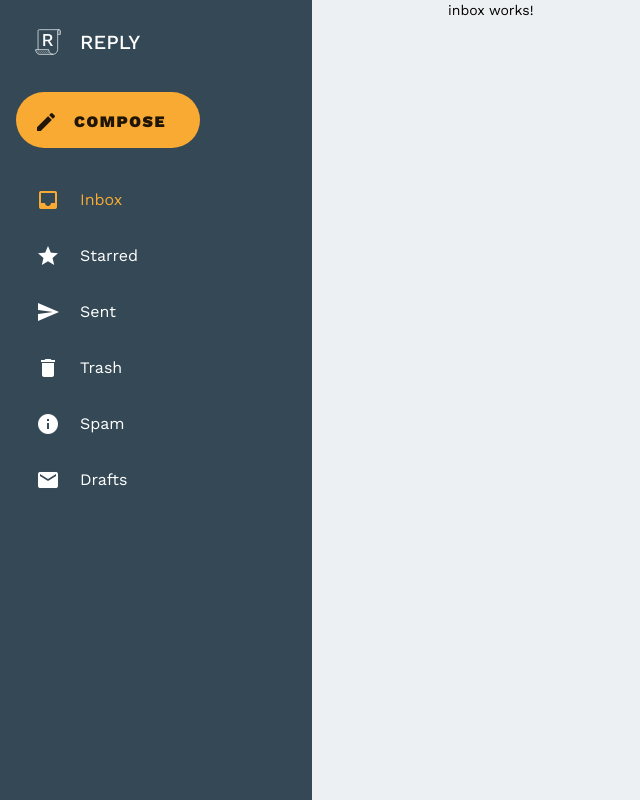
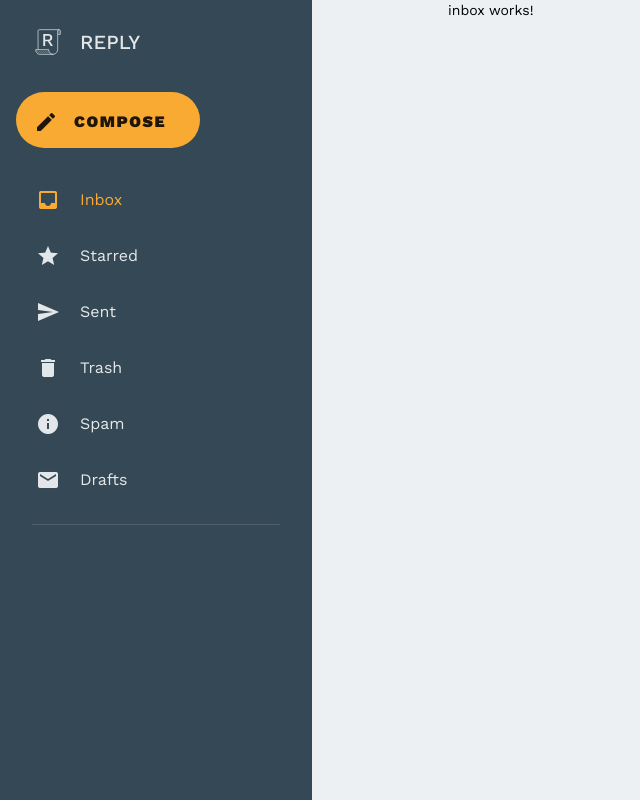
Before and after one commit to Char2sGu/reply, an Angular app: page /inbox in a window 1280 px wide. Shown: the whole page, without its empty margins (0-640 px from the left). Built offline with nearby package versions, Linux system fonts and the light colour scheme.

Commit message:
feat: implement nav divider on laptop

```diff
--- a/src/app/app.module.ts
+++ b/src/app/app.module.ts
@@ -3,6 +3,7 @@ import { PortalModule } from '@angular/cdk/portal';
 import { HttpClientModule } from '@angular/common/http';
 import { APP_INITIALIZER, NgModule } from '@angular/core';
 import { MatButtonModule } from '@angular/material/button';
+import { MatDividerModule } from '@angular/material/divider';
 import { MatIconModule, MatIconRegistry } from '@angular/material/icon';
 import { MatListModule } from '@angular/material/list';
 import {
@@ -26,6 +27,7 @@ import { NavComponent } from './core/nav/nav.component';
     OverlayModule,
     PortalModule,
     MatButtonModule,
+    MatDividerModule,
     MatIconModule,
     MatListModule,
   ],
--- a/src/app/core/nav/nav.component.html
+++ b/src/app/core/nav/nav.component.html
@@ -19,6 +19,8 @@
 <div class="side-menu">
   <ng-container [ngTemplateOutlet]="menuContent"></ng-container>
 </div>
+
+<div class="divider"></div>
 
 <ng-template #bottomMenu>
   <div class="bottom-menu" @bottomMenu style="height: 400px">
--- a/src/app/core/nav/nav.component.scss
+++ b/src/app/core/nav/nav.component.scss
@@ -1,9 +1,18 @@
 @use 'sass:map' as map;
+@use 'sass:color' as color;
 @use 'src/styles/theming' as theming;
 
+$primary-color: map.get(theming.$theme, 'color', 'primary', 'default');
+$primary-contrast-color: map.get(
+  theming.$theme,
+  'color',
+  'primary',
+  'default-contrast'
+);
+
 @mixin container-colors() {
-  background-color: map.get(theming.$theme, 'color', 'primary', 'default');
-  color: map.get(theming.$theme, 'color', 'primary', 'default-contrast');
+  background-color: $primary-color;
+  color: color.change($primary-contrast-color, $alpha: 0.87);
 }
 
 :host {
@@ -97,6 +106,16 @@
   }
 }
 
+.divider {
+  display: none;
+  :host-context(.laptop) & {
+    display: initial;
+    width: calc(100% - 32px);
+    margin: 0 16px;
+    border-top: 1px solid color.change($primary-contrast-color, $alpha: 0.12);
+  }
+}
+
 .bottom-menu {
   @include container-colors();
   width: 100vw;
```
